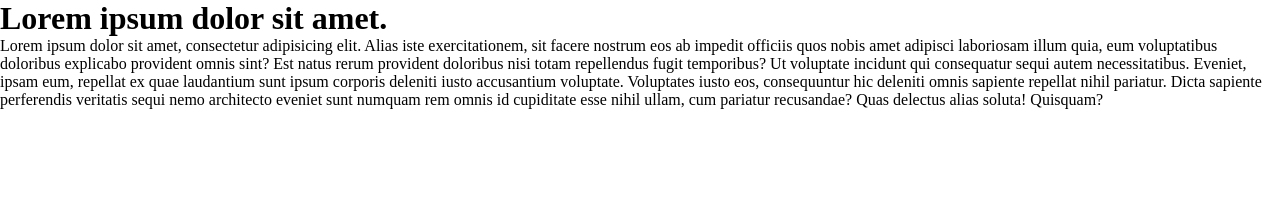
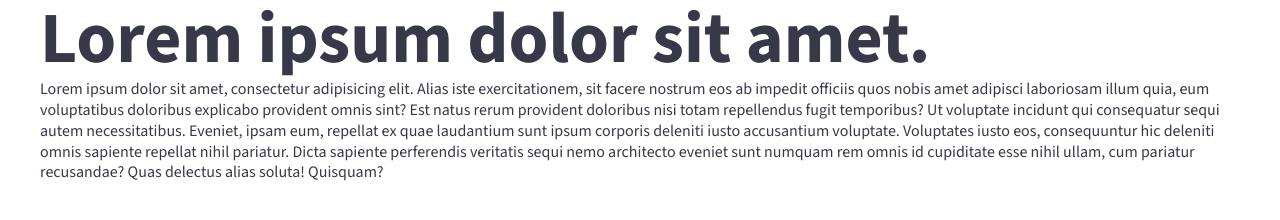
Before and after one commit to Landlord606/responsive-website, a plain HTML site: page index.html in a window 1280 px wide. Drawn offline with Linux system fonts and the light colour scheme.

Commit message:
3.  setup. added @layout

```diff
--- a/index.html
+++ b/index.html
@@ -4,38 +4,41 @@
         <meta charset="UTF-8" />
         <meta name="viewport" content="width=device-width, initial-scale=1.0" />
         <title>Mythos</title>
-        <link rel="stylesheet" href="/style.css" />
-        <script src="/script.js" defer></script>
+        <link rel="stylesheet" href="style.css" />
+        <script src="script.js" defer></script>
         <link
             rel="icon"
             type="image/png"
-            href="/favicon-96x96.png"
+            href="favicon-96x96.png"
             sizes="96x96"
         />
-        <link rel="icon" type="image/svg+xml" href="/favicon.svg" />
-        <link rel="shortcut icon" href="/favicon.ico" />
+        <link rel="icon" type="image/svg+xml" href="favicon.svg" />
+        <link rel="shortcut icon" href="favicon.ico" />
         <link
             rel="apple-touch-icon"
             sizes="180x180"
-            href="/apple-touch-icon.png"
+            href="apple-touch-icon.png"
         />
-        <link rel="manifest" href="/site.webmanifest" />
+        <link rel="manifest" href="site.webmanifest" />
     </head>
     <body>
-        <h1>Lorem ipsum dolor sit amet.</h1>
-        <p>
-            Lorem ipsum dolor sit amet, consectetur adipisicing elit. Alias iste
-            exercitationem, sit facere nostrum eos ab impedit officiis quos
-            nobis amet adipisci laboriosam illum quia, eum voluptatibus
-            doloribus explicabo provident omnis sint? Est natus rerum provident
-            doloribus nisi totam repellendus fugit temporibus? Ut voluptate
-            incidunt qui consequatur sequi autem necessitatibus. Eveniet, ipsam
-            eum, repellat ex quae laudantium sunt ipsum corporis deleniti iusto
-            accusantium voluptate. Voluptates iusto eos, consequuntur hic
-            deleniti omnis sapiente repellat nihil pariatur. Dicta sapiente
-            perferendis veritatis sequi nemo architecto eveniet sunt numquam rem
-            omnis id cupiditate esse nihil ullam, cum pariatur recusandae? Quas
-            delectus alias soluta! Quisquam?
-        </p>
+        <div class="wrapper">
+            <h1>Lorem ipsum dolor sit amet.</h1>
+            <p>
+                Lorem ipsum dolor sit amet, consectetur adipisicing elit. Alias
+                iste exercitationem, sit facere nostrum eos ab impedit officiis
+                quos nobis amet adipisci laboriosam illum quia, eum voluptatibus
+                doloribus explicabo provident omnis sint? Est natus rerum
+                provident doloribus nisi totam repellendus fugit temporibus? Ut
+                voluptate incidunt qui consequatur sequi autem necessitatibus.
+                Eveniet, ipsam eum, repellat ex quae laudantium sunt ipsum
+                corporis deleniti iusto accusantium voluptate. Voluptates iusto
+                eos, consequuntur hic deleniti omnis sapiente repellat nihil
+                pariatur. Dicta sapiente perferendis veritatis sequi nemo
+                architecto eveniet sunt numquam rem omnis id cupiditate esse
+                nihil ullam, cum pariatur recusandae? Quas delectus alias
+                soluta! Quisquam?
+            </p>
+        </div>
     </body>
 </html>
--- a/style.css
+++ b/style.css
@@ -1,3 +1,67 @@
+@layer global, component, utility;
+
+@layer global {
+    /* source-sans-3-regular - latin */
+    @font-face {
+        font-display: swap; /* Check https://developer.mozilla.org/en-US/docs/Web/CSS/@font-face/font-display for other options. */
+        font-family: "Source Sans 3";
+        font-style: normal;
+        font-weight: 400;
+        src: url("/fonts/source-sans-3-v19-latin-regular.woff2") format("woff2"); /* Chrome 36+, Opera 23+, Firefox 39+, Safari 12+, iOS 10+ */
+    }
+
+    /* source-sans-3-700 - latin */
+    @font-face {
+        font-display: swap; /* Check https://developer.mozilla.org/en-US/docs/Web/CSS/@font-face/font-display for other options. */
+        font-family: "Source Sans 3";
+        font-style: normal;
+        font-weight: 700;
+        src: url("/fonts/source-sans-3-v19-latin-700.woff2") format("woff2"); /* Chrome 36+, Opera 23+, Firefox 39+, Safari 12+, iOS 10+ */
+    }
+
+    /* Fonts */
+    :root {
+        --fs-14: calc(14 / 16 * 1rem);
+        --fs-16: calc(16 / 16 * 1rem);
+        --fs-24: calc(24 / 16 * 1rem);
+        --fs-36: calc(36 / 16 * 1rem);
+        --fs-42: calc(42 / 16 * 1rem);
+        --fs-48: calc(48 / 16 * 1rem);
+        --fs-72: calc(72 / 16 * 1rem);
+
+        --font-size-topnav: var(--fs-14);
+        --font-size-h1: var(--fs-42);
+        --font-size-h2: var(--fs-36);
+        --font-size-h3: var(--fs-24);
+
+        @media (width >= calc(600 / 16 * 1rem)) {
+            --font-size-topnav: var(--fs-16);
+            --font-size-h1: var(--fs-72);
+            --font-size-h2: var(--fs-48);
+        }
+    }
+
+    /* Colors */
+    :root {
+        --c-white: hsl(0, 0%, 100%);
+        --c-gray-dark: hsl(233, 14%, 25%);
+        --c-purple: hsl(232, 58%, 55%);
+        --c-teal: hsl(180, 100%, 42%);
+        --c-transparent: transparent;
+        --c-magenta: hsl(320, 85%, 41%);
+
+        --color-main-bg: var(--c-white);
+        --color-text-dark: var(--c-gray-dark);
+        --color-text-light: var(--c-white);
+        --color-hero-bg: var(--c-purple);
+        --color-button-primary-bg: var(--c-teal);
+        --color-button-primary-text: var(--c-gray-dark);
+        --color-button-secondary-bg: var(--c-transparent);
+        --color-button-secondary-border: var(--c-white);
+        --color-button-secondary-text: var(--c-white);
+        --color-fullwidth-bg: var(--c-magenta);
+    }
+
     *,
     *::before,
     *::after {
@@ -6,6 +70,30 @@
 
     * {
         margin: 0;
+    }
+
+    body {
+        font-family: "Source Sans 3", Arial, Helvetica, sans-serif;
+        line-height: 1.3;
+        color: var(--color-text-dark);
+    }
+
+    h1,
+    h2,
+    h3 {
+        line-height: 1.1;
+    }
+
+    h1 {
+        font-size: var(--font-size-h1);
+    }
+
+    h2 {
+        font-size: var(--font-size-h2);
+    }
+
+    h3 {
+        font-size: var(--font-size-h3);
     }
 
     a {
@@ -18,3 +106,23 @@ svg {
         max-width: 100%;
         display: block;
     }
+
+    .wrapper {
+        width: min(calc(100% - 48px), calc(1200 / 16 * 1rem));
+        margin-inline: auto;
+    }
+}
+
+@layer component {
+}
+
+@layer utility {
+    .visually-hidden {
+        position: absolute;
+        left: -10000px;
+        top: auto;
+        width: 1px;
+        height: 1px;
+        overflow: hidden;
+    }
+}
```
Also changed, not shown: fonts/source-sans-3-v19-latin-700.woff2 (added), fonts/source-sans-3-v19-latin-regular.woff2 (added). Lines whose indentation alone changed are shown as unchanged.
